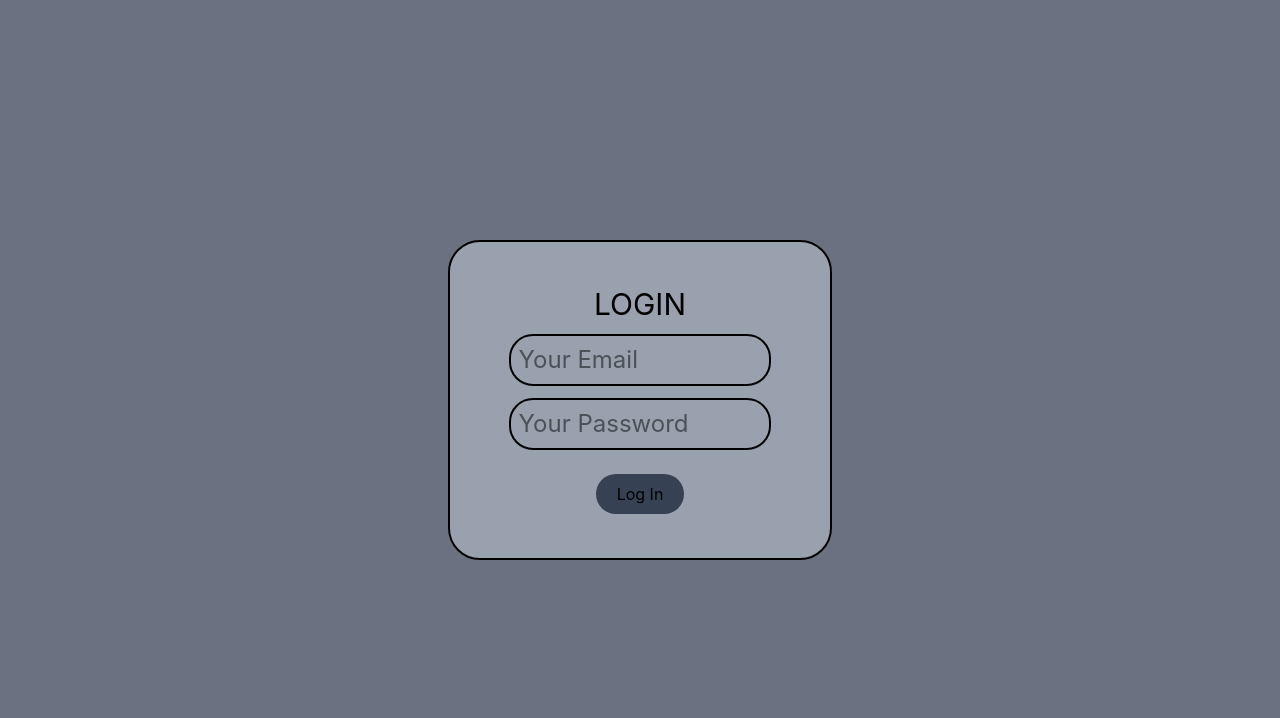
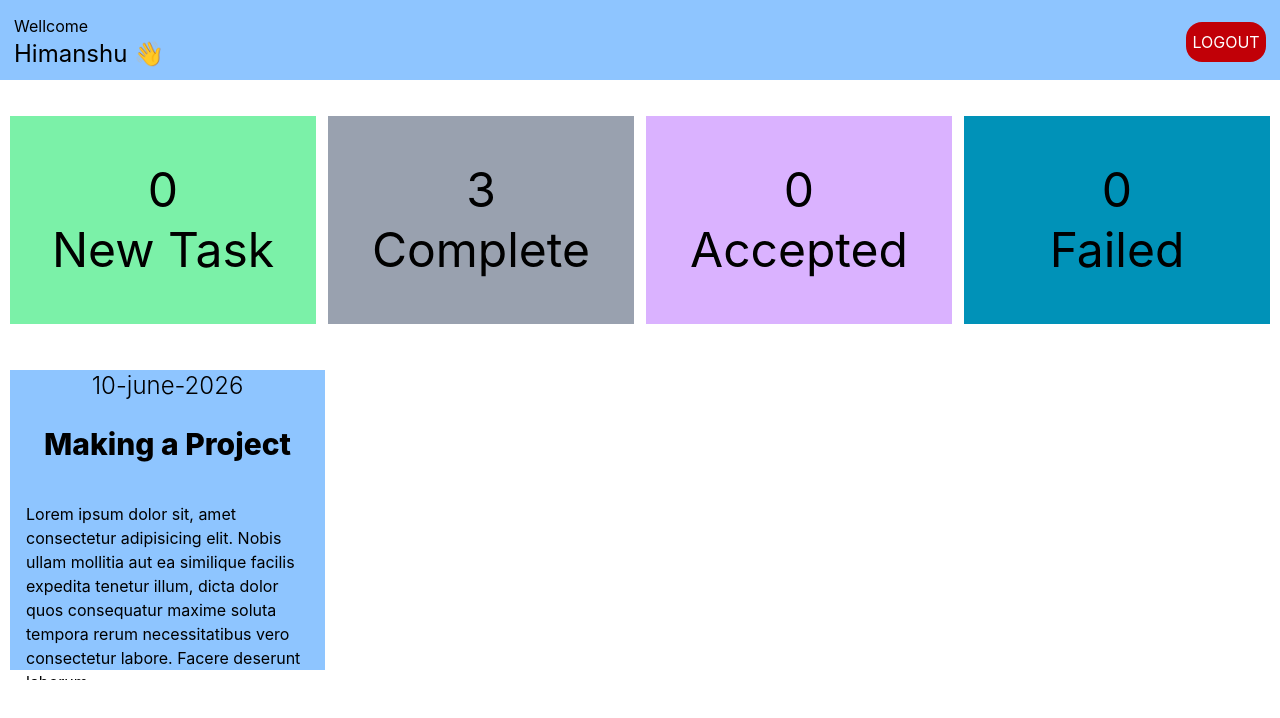
Before and after one commit to Himanshumishrahkm/EMS, a React (Vite) app: page / in a window 1280 px wide. Shown: the top 718 px of the page. Built offline with nearby package versions, Linux system fonts and the light colour scheme.

Commit message:
Adding dashBoard of employee and Header

```diff
--- a/src/App.jsx
+++ b/src/App.jsx
@@ -1,48 +1,19 @@
 import { useState } from "react";
+import Login from "./component/Auth/Login";
+import Header from "./pages/Header";
+
+import Employee from "./component/DashBoard/Employee";
 
 const App = () => {
 
-  const [email, setEmail] = useState('');
-  const [password, setPassword] = useState('');
-
-  const FormHandler = (e)=>{
-    e.preventDefault();
-
-    console.log('email',email);
-    console.log('password',password);
-
-    setEmail('');
-    setPassword('');
+    {/* <Login/> */}
 
 
-  }
   return (
-    <div className="h-screen w-screen bg-gray-500">
-      <div className="flex h-full items-center justify-center ">
+   <div>
+      <Header/>
+      <Employee/>
 
-        <form
-        onSubmit={(e)=>{
-          FormHandler(e);
-        }}
-        className="bg-gray-400 p-11 h-[40%] w-[30%] flex flex-col rounded-4xl justify-center items-center gap-3 outline-none border-2 border-black ">
-          <h1 className="text-3xl">LOGIN</h1>
-          <input required
-          value={email}
-          onChange={(e)=>{
-            setEmail(e.target.value);
-          }}
-          className="outline-none border-2 w-[90%] p-2 rounded-3xl text-2xl" type="Email" id="" placeholder="Your Email"/>
-          <input required
-          value={password}
-          onChange={(e)=>{
-            setPassword(e.target.value);
-          }}
-          className="outline-none border-2 w-[90%] p-2 rounded-3xl text-2xl" type="password"  placeholder="Your Password" />
-          <div className="flex w-full justify-center ">
-          <button required className="mt-3 w-[30%] text-black bg-gray-700 outline-none  p-2 rounded-3xl active:bg-gray-800 " >Log In</button>
-          </div>
-        </form>
-      </div>
     </div>
   )
 }
--- a/src/component/Auth/Login.jsx
+++ b/src/component/Auth/Login.jsx
@@ -1,10 +1,48 @@
-import React from 'react'
+import { useState } from "react";
 
 const Login = () => {
+
+  const [email, setEmail] = useState('');
+  const [password, setPassword] = useState('');
+
+  const FormHandler = (e)=>{
+    e.preventDefault();
+
+    console.log('email',email);
+    console.log('password',password);
+
+    setEmail('');
+    setPassword('');
+  }
+
   return (
-    <div>
+     <div className="h-screen w-screen bg-gray-500">
+    <div className="flex h-full items-center justify-center ">
 
-    </div>
+        <form
+        onSubmit={(e)=>{
+          FormHandler(e);
+        }}
+        className="bg-gray-400 p-11 h-[40%] w-[30%] flex flex-col rounded-4xl justify-center items-center gap-3 outline-none border-2 border-black ">
+          <h1 className="text-3xl">LOGIN</h1>
+          <input required
+          value={email}
+          onChange={(e)=>{
+            setEmail(e.target.value);
+          }}
+          className="outline-none border-2 w-[90%] p-2 rounded-3xl text-2xl" type="Email" id="" placeholder="Your Email"/>
+          <input required
+          value={password}
+          onChange={(e)=>{
+            setPassword(e.target.value);
+          }}
+          className="outline-none border-2 w-[90%] p-2 rounded-3xl text-2xl" type="password"  placeholder="Your Password" />
+          <div className="flex w-full justify-center ">
+          <button required className="mt-3 w-[30%] text-black bg-gray-700 outline-none  p-2 rounded-3xl active:bg-gray-800 " >Log In</button>
+          </div>
+        </form>
+      </div>
+      </div>
   )
 }
 
--- /dev/null
+++ b/src/component/DashBoard/Employee.jsx
@@ -0,0 +1,46 @@
+import React from 'react'
+
+const Employee = () => {
+  return (
+    <>
+      <div className="p-2.5 flex items-center gap-3 h-70 w-full">
+        <div className="h-[80%] bg-green-300 w-1/4 flex flex-col justify-center gap-3 items-center">
+          <h1 className="text-5xl text-black">0</h1>
+          <h1 className="text-5xl text-black">New Task</h1>
+        </div>
+
+        <div className="h-[80%] bg-gray-400 w-1/4 flex flex-col justify-center gap-3 items-center">
+          <h1 className="text-5xl text-black">3</h1>
+          <h1 className="text-5xl text-black">Complete</h1>
+        </div>
+
+        <div className="h-[80%] bg-purple-300 w-1/4 flex flex-col justify-center gap-3 items-center">
+          <h1 className="text-5xl text-black">0</h1>
+          <h1 className="text-5xl text-black">Accepted</h1>
+        </div>
+
+        <div className="h-[80%] bg-cyan-600 w-1/4 flex flex-col justify-center gap-3 items-center">
+          <h1 className="text-5xl text-black">0</h1>
+          <h1 className="text-5xl text-black">Failed</h1>
+        </div>
+
+      </div>
+
+    <div id="employee_taskList" className="p-2.5 flex items-center overflow-x-auto  gap-3 h-80 w-full">
+        <div className="h-[100%] shrink-0 bg-blue-300 w-1/4 flex flex-col gap-3 items-center">
+          <h2 className="text-2xl font-light text-black">10-june-2026</h2>
+          <h1 className="text-3xl mt-3 mb-3 font-extrabold text-black">Making a Project</h1>
+          <p className="p-4">Lorem ipsum dolor sit, amet consectetur adipisicing elit. Nobis ullam mollitia aut ea similique facilis expedita tenetur illum, dicta dolor quos consequatur maxime soluta tempora rerum necessitatibus vero consectetur labore.
+          Facere deserunt laborum..</p>
+
+
+        </div>
+
+
+
+    </div>
+    </>
+  )
+}
+
+export default Employee
--- a/src/index.css
+++ b/src/index.css
@@ -1 +1,5 @@
 @import "tailwindcss";
+
+#employee_taskList::-webkit-scrollbar{
+    display: none;
+}
--- /dev/null
+++ b/src/pages/Header.jsx
@@ -0,0 +1,16 @@
+import React from 'react'
+
+const Header = () => {
+  return (
+    <>
+       <div className="h-20 bg-blue-300 ">
+      <nav className="p-3.5 flex justify-between items-center">
+        <h1 >Wellcome <br /><span className="text-2xl">Himanshu 👋</span></h1>
+        <button className="h-10 text-white w-20 bg-red-700 rounded-2xl border-none">LOGOUT</button>
+      </nav>
+    </div>
+    </>
+  )
+}
+
+export default Header
```
Also changed, not shown: src/component/DashBoard/Employ.jsx (deleted).
